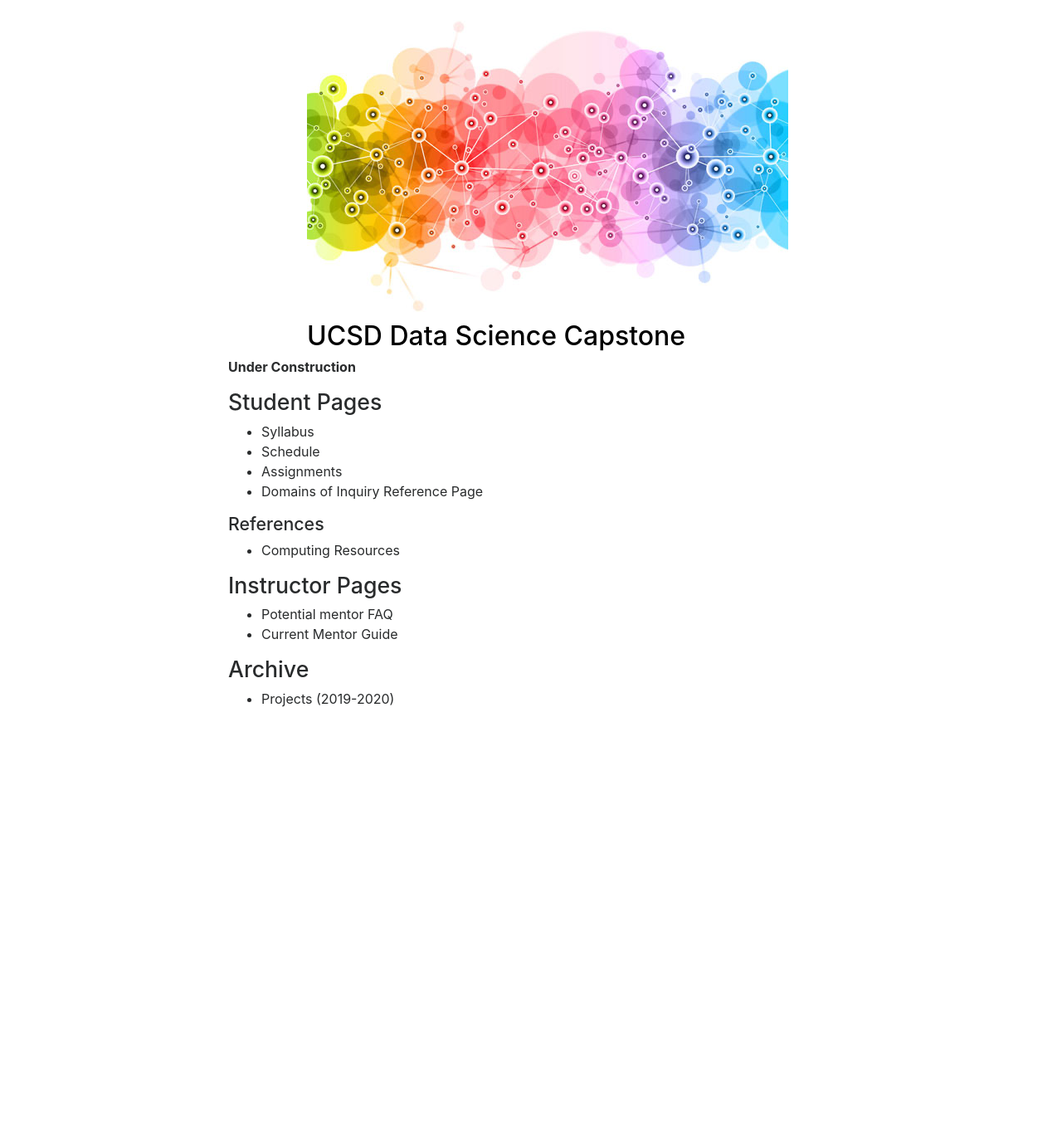
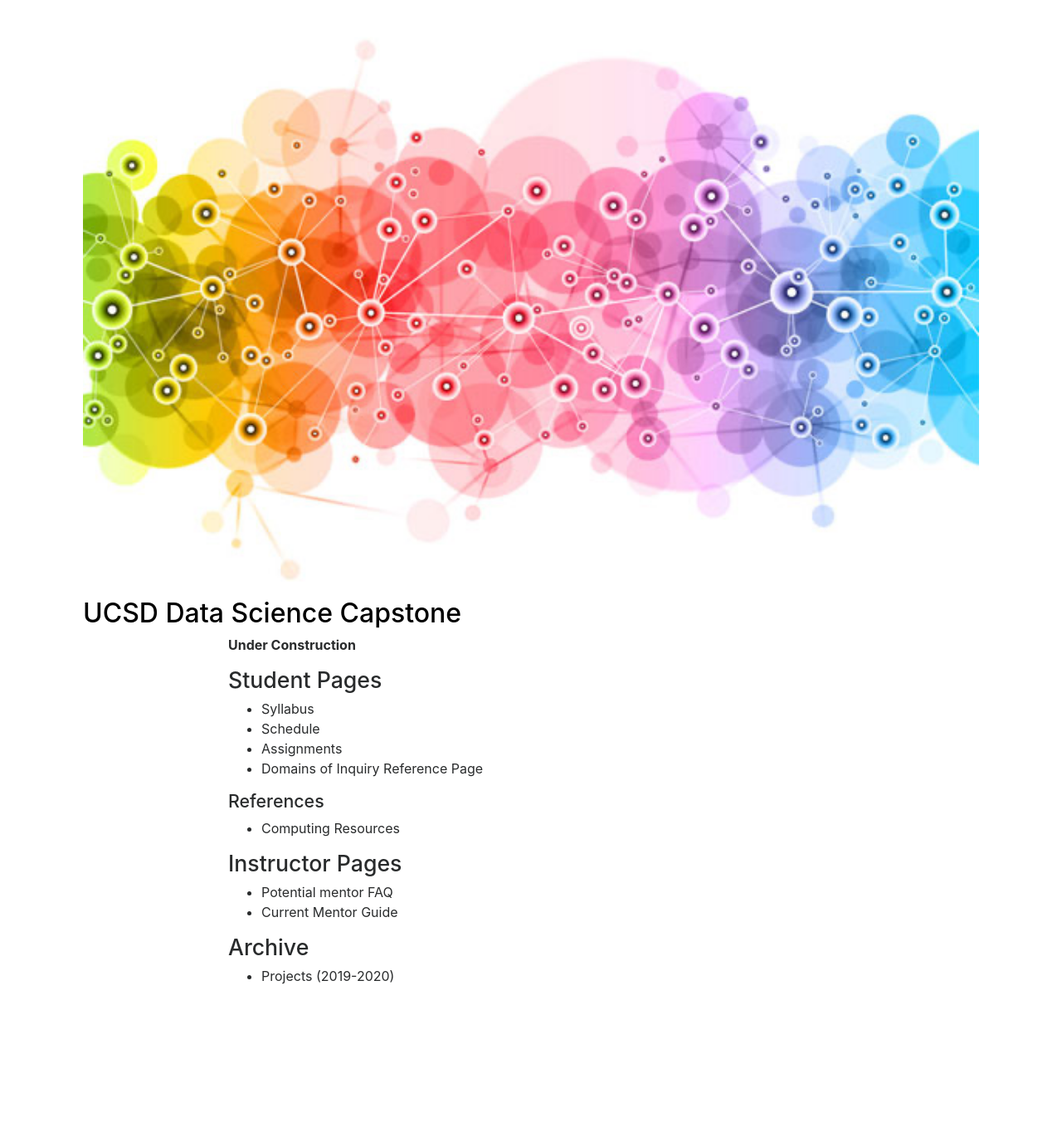
Before and after one commit to DSC-Capstone/dsc-capstone.github.io, a Jekyll site: the page built from index.md, in a window 1280 px wide. Shown: the whole page at 83% size. Built offline with Jekyll 4.4.1, drawn with Linux system fonts in a browser that asks for light colours; nearby versions of some CDN libraries; before the commit the page ends 1030 px from its top, so only the background shows below that.

Commit message:
create header banner

```diff
--- a/_layouts/page.html
+++ b/_layouts/page.html
@@ -50,11 +50,14 @@ ol li {
 
   <div class='container'>
 
+    <div class='container'>
+      <img title="{{ page.doodle-alt }}" alt="{{ page.doodle-alt }}"
+      src="{{ page.doodle }}" style="width:100%;"></img>
+      <h1>{{ page.title }}</h1>
+    </div>
 
       <div class="row justify-content-center">
       <div class="col-lg-6 col-md-6">
-      <img title="{{ page.doodle-alt }}" alt="{{ page.doodle-alt }}" src="{{ page.doodle }}"></img>
-      <h1>{{ page.title }}</h1>
 
       </div>
       </div>
```
